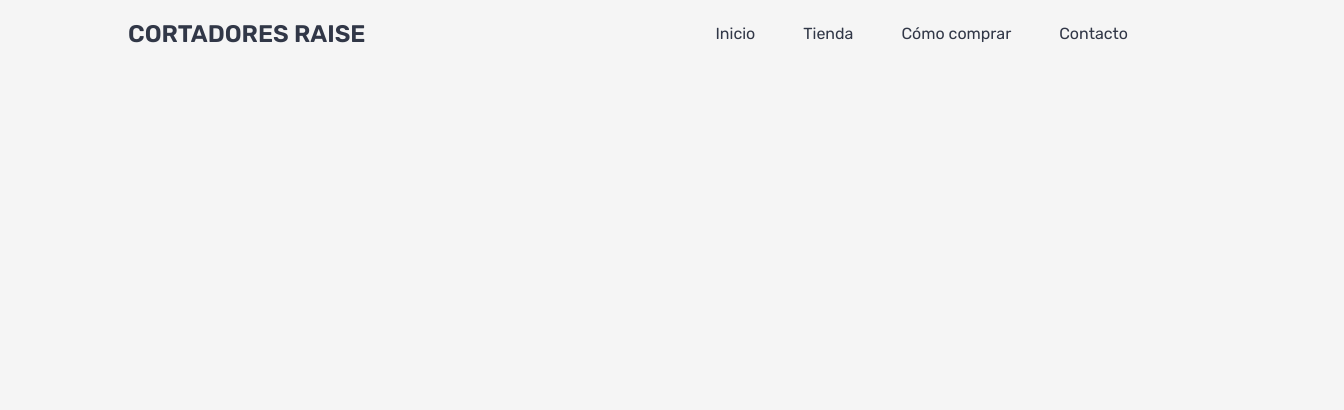
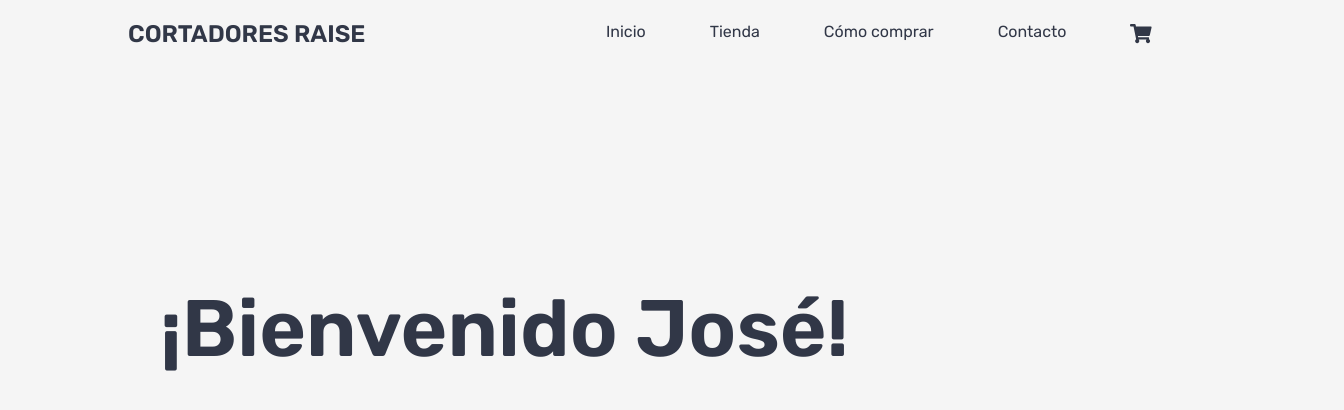
Before and after one commit to MercedesMulet/raise-cart, a React (Create React App) app: page / in a window 1280 px wide. Shown: the top 410 px of the page, 1344 px wide, since content can reach past the window. Built offline with nearby package versions, Linux system fonts and the light colour scheme.

Commit message:
cart widget y landing

```diff
--- a/package.json
+++ b/package.json
@@ -3,6 +3,10 @@
   "version": "0.1.0",
   "private": true,
   "dependencies": {
+    "@fortawesome/fontawesome-svg-core": "^1.2.36",
+    "@fortawesome/free-brands-svg-icons": "^5.15.4",
+    "@fortawesome/free-solid-svg-icons": "^5.15.4",
+    "@fortawesome/react-fontawesome": "^0.1.15",
     "react": "^17.0.2",
     "react-dom": "^17.0.2",
     "react-scripts": "4.0.3",
--- a/src/App.js
+++ b/src/App.js
@@ -1,10 +1,12 @@
 import './scss/app.scss';
 import { NavBar } from './components/NavBar/NavBar';
+import { Greeting } from './components/ItemListContainer/ItemListContainer';
 
 function App() {
   return (
     <div className="App">
         <NavBar />
+        <Greeting user="José"/>
     </div>
   );
 }
--- /dev/null
+++ b/src/components/CartWidget/CartWidget.jsx
@@ -0,0 +1,10 @@
+import { FontAwesomeIcon } from "@fortawesome/react-fontawesome";
+import { faShoppingCart } from "@fortawesome/free-solid-svg-icons";
+
+export const CartWidget = () => {
+    return(
+        <div className="cart-nav-icon">
+            <FontAwesomeIcon icon={faShoppingCart}/>
+        </div>
+    );
+}
--- /dev/null
+++ b/src/components/CartWidget/cartWidget.scss
@@ -0,0 +1,5 @@
+.cart-nav-icon {
+    margin-left: 32px;
+    cursor: pointer;
+    font-size: 1.2rem;
+}
--- /dev/null
+++ b/src/components/ItemListContainer/ItemListContainer.jsx
@@ -0,0 +1,7 @@
+export const Greeting = (props) => {
+    return(
+        <div className="item-list-container">
+            <h1>¡Bienvenido {props.user}!</h1>
+        </div>
+    );
+}
--- /dev/null
+++ b/src/components/ItemListContainer/itemListContainer.scss
@@ -0,0 +1,9 @@
+.item-list-container {
+    width: 80%;
+    margin: auto;
+    padding: 10rem;
+
+    h1 {
+        font-size: 80px;
+    }
+}
--- a/src/components/NavBar/NavBar.jsx
+++ b/src/components/NavBar/NavBar.jsx
@@ -1,15 +1,19 @@
+import { CartWidget } from '../CartWidget/CartWidget';
+
 export const NavBar = () => {
     return(
         <>
         <nav className='nav'>
         <div className='container-title'>
-            <h1>CORTADORES RAISE</h1>
+            <h2>CORTADORES RAISE</h2>
         </div>
         <ul className='nav-ul'>
             <li className='nav-li'><a href="/#" className='a'>Inicio</a></li>
             <li className='nav-li'><a href="/#" className='a'>Tienda</a></li>
             <li className='nav-li'><a href="/#" className='a'>Cómo comprar</a></li>
             <li className='nav-li'><a href="/#" className='a'>Contacto</a></li>
+
+            <CartWidget />
         </ul>
     </nav>
     </>
--- a/src/components/NavBar/navBar.scss
+++ b/src/components/NavBar/navBar.scss
@@ -13,7 +13,8 @@
             .a {
                 color: $black-raise;
                 text-decoration: none;
-                padding: 12px 24px;
+                padding: 12px 32px;
+                font-weight: 400;
             }
         }
     }
--- a/src/scss/app.scss
+++ b/src/scss/app.scss
@@ -1,4 +1,6 @@
 @import url('https://fonts.googleapis.com/css2?family=Rubik:wght@300;400;600&display=swap');
 @import 'variables.scss';
 @import 'general.scss';
-@import '../components/navBar/navBar.scss'
+@import '../components/NavBar/navBar.scss';
+@import '../components/CartWidget/cartWidget.scss';
+@import '../components/ItemListContainer/itemListContainer.scss'
```
Also changed, not shown: 1 other file (tests, documents, lock files or other folders).
